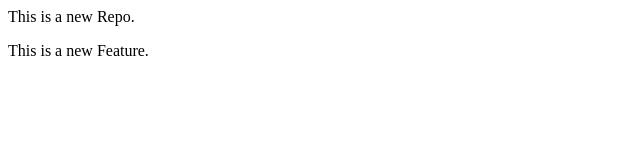
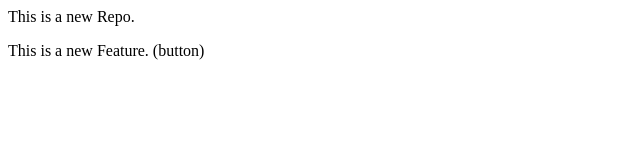
Before and after one commit to siddh712/localRepo, a plain HTML site: page index.html in a window 1280 px wide. Shown: the full height of the page, 0-640 px from the left. Drawn offline with Linux system fonts and the light colour scheme.

Commit message:
ADDED BUTTON

```diff
--- a/index.html
+++ b/index.html
@@ -1,2 +1,2 @@
 <p> This is a new Repo. </p>
-<p> This is a new Feature. </p>
+<p> This is a new Feature. (button) </p>
```
